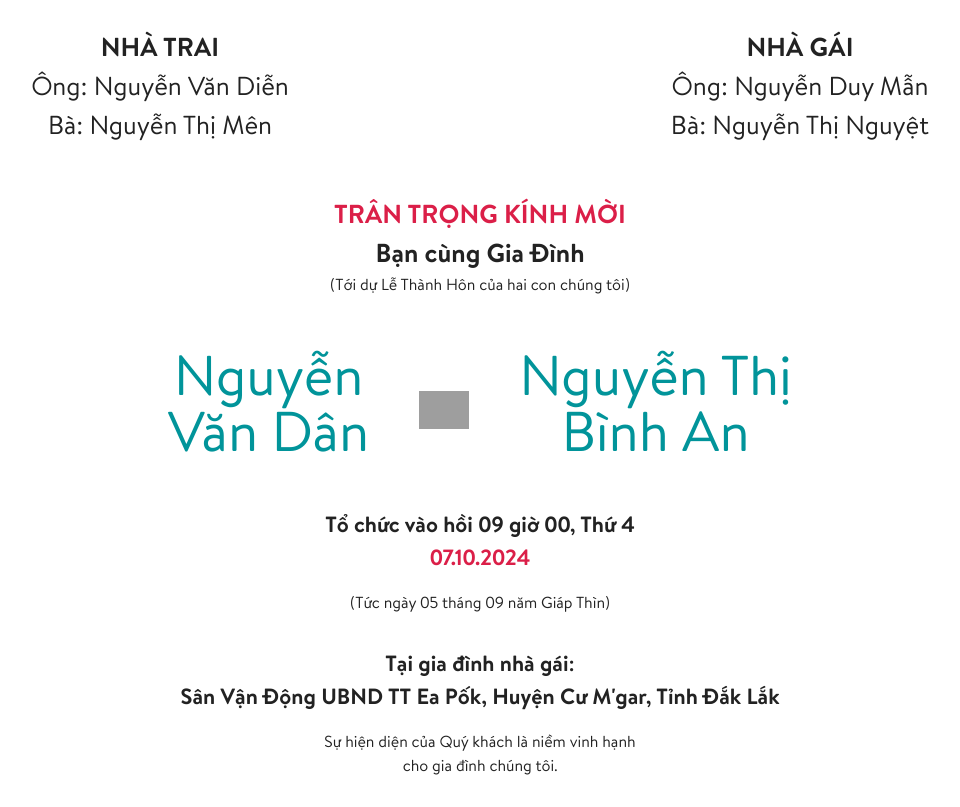
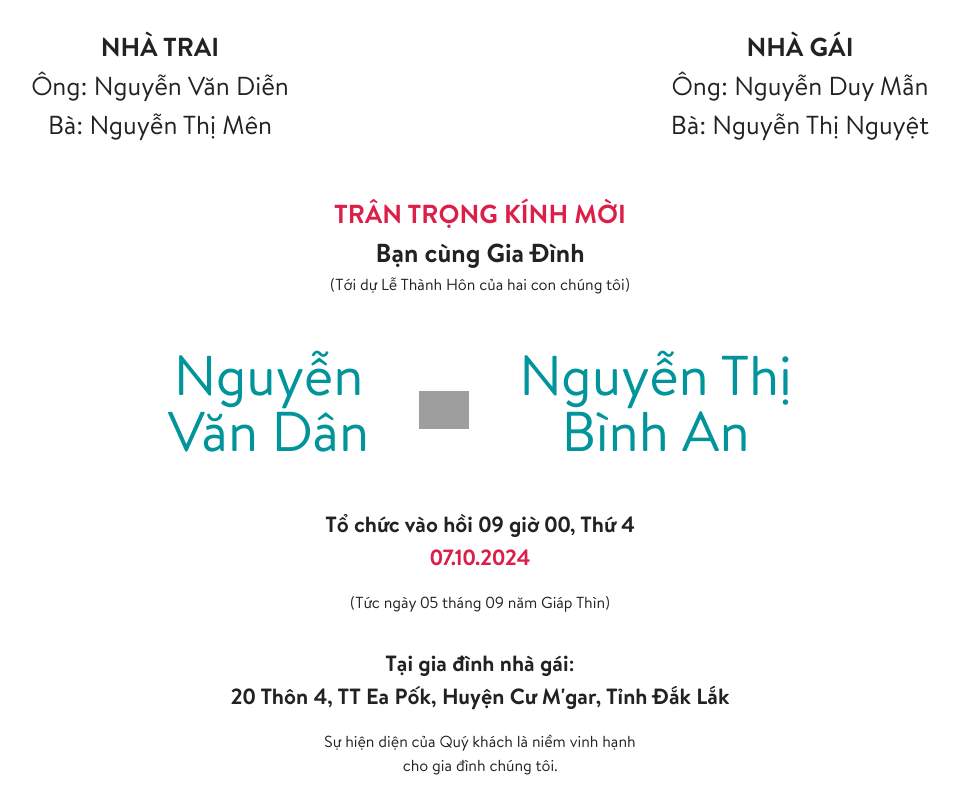
Before and after one commit to homestaygiadinhnho/homestaygiadinhnho, a Jekyll site: the page built from index.html, in a window 1280 px wide, cut to the strip 2237-3044 px from the top of the page. Shown: the whole strip, without its empty margins (160-1120 px from the left). Built offline with Jekyll 4.4.1, drawn with Linux system fonts in a browser that asks for light colours; nearby versions of some CDN libraries; some web fonts are replaced; the list of posts is cut into pages by our own code; grey boxes are pictures that could not be loaded.

Commit message:
Update index.html

```diff
--- a/index.html
+++ b/index.html
@@ -32,7 +32,7 @@ wedding_date_moon_calendar: "05 tháng 09 năm Giáp Thìn"
 countdown_image: "https://api.vesey.click/templates/vs-template-3/cd-bg.png"
 wedding_time: "09 giờ 00"
 wedding_venue_label: "Tại gia đình nhà gái:"
-wedding_venue: "Sân Vận Động UBND TT Ea Pốk, Huyện Cư M'gar, Tỉnh Đắk Lắk"
+wedding_venue: "20 Thôn 4, TT Ea Pốk, Huyện Cư M'gar, Tỉnh Đắk Lắk"
 ---
 <script>
   const weddingDate = new Date("2024-10-07T11:00:00").getTime();
```
